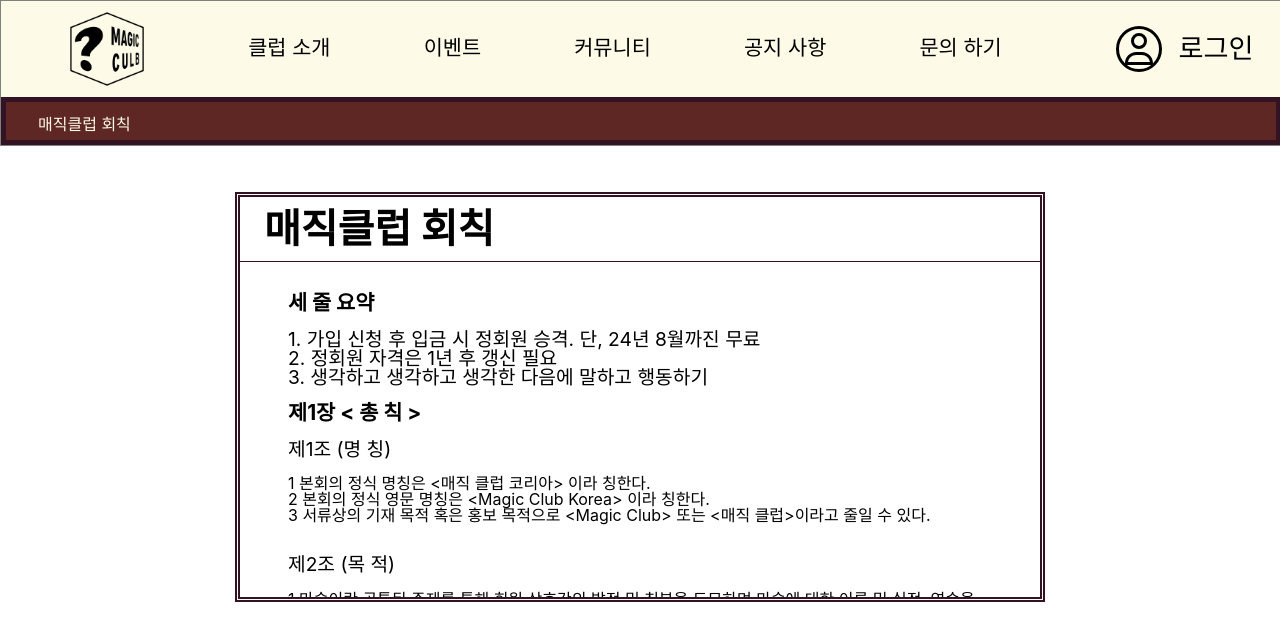
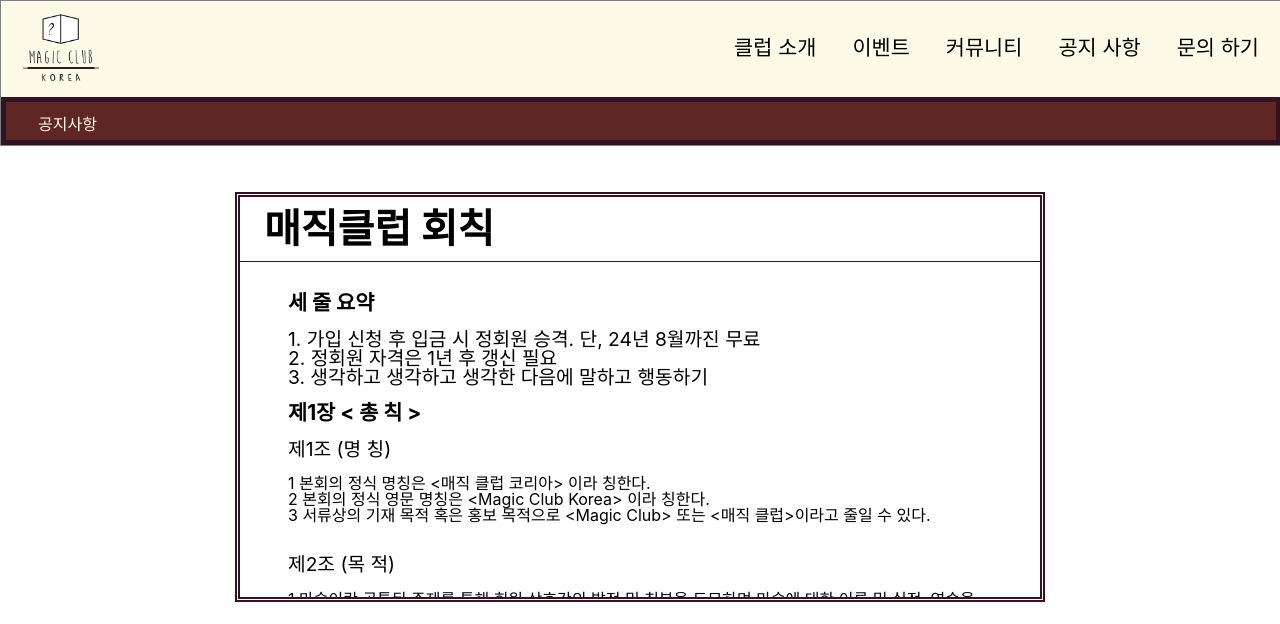
Before and after one commit to ryuunderground/ryuunderground.github.io, a Python web app: template templates/notification_rule.html in a window 1280 px wide. Shown: the top 624 px of the page. Run offline with Jinja, Linux system fonts and the light colour scheme; the template is opened without the code that fills it, so the values that code supplies are empty; some web fonts are replaced.

Commit message:
feader fix no login

```diff
--- a/styles/components/header.css
+++ b/styles/components/header.css
@@ -12,7 +12,6 @@ header {
   display: grid;
   width: 100%;
   height: 9rem;
-  grid-template-columns: 10rem 1fr 12rem;
   grid-template-rows: 2fr 1fr;
   border: 1px solid gray;
   position: fixed;
@@ -20,40 +19,39 @@ header {
   grid-area: 1/1/2/2;
   z-index: 99;
 }
-header .logo {
-  width: 100%;
-  height: 100%;
+header .upper {
   grid-area: 1/1/2/2;
-  position: relative;
+  display: flex;
+  justify-content: space-between;
+  padding: 0 1rem;
 }
-header .logo .logo__img__container {
+header .upper .logo .logo__img__container {
   display: flex;
   height: 100%;
   justify-content: center;
   align-items: center;
   width: 100%;
 }
-header .logo .logo__img__container img {
+header .upper .logo .logo__img__container img {
   width: 5.5rem;
   height: 5.5rem;
   max-height: 150px;
-  position: absolute;
-  right: 0.6rem;
 }
-header .menu_bar {
+header .upper .menu_bar {
   display: flex;
   flex-direction: row;
   grid-area: 1/2/2/-2;
   justify-content: space-evenly;
   align-items: center;
+  gap: 1.5rem;
 }
-header .profile__container {
+header .upper .profile__container {
   display: flex;
   grid-area: 1/-2/2/-1;
   justify-content: center;
   align-items: center;
 }
-header .profile__container .profile {
+header .upper .profile__container .profile {
   display: flex;
   flex-direction: row;
   justify-content: center;
@@ -93,24 +91,19 @@ header .__label {
     grid-template-columns: 150px 1fr 100px;
     grid-template-rows: 1fr 3rem;
   }
-  header .__label {
-    grid-area: 2/1/-1/-1;
-  }
-  header .logo {
+  header .upper .logo {
     grid-area: 1/1/2/2;
   }
-  header .logo .logo__img__container {
+  header .upper .logo .logo__img__container {
     display: flex;
     justify-content: center;
     align-items: center;
   }
-  header .logo .logo__img__container img {
-    width: 110px;
-    height: 110px;
+  header .upper .menu_bar {
+    display: none;
   }
-  header .menu_bar,
-  header .profile__container {
-    display: none;
+  header .__label {
+    grid-area: 2/1/-1/-1;
   }
   header .hamburger {
     display: flex;
--- a/templates/notification_rule.html
+++ b/templates/notification_rule.html
@@ -9,9 +9,10 @@
   <body>
     <div class="too_small">화면이<br />너무작<br />습니다.</div>
     <header>
+      <div class="upper">
         <a href="/templates/main.html" class="logo">
           <div class="logo__img__container">
-          <img src="/img/new_logo_nobackground.png" />
+            <img src="/img/mklogotp.png" />
           </div>
         </a>
 
@@ -22,7 +23,9 @@
             </button>
           </li>
           <li>
-          <button class="menu-option abtn" onclick="openEvent()">이벤트</button>
+            <button class="menu-option abtn" onclick="openEvent()">
+              이벤트
+            </button>
           </li>
           <li>
             <button class="menu-option abtn" onclick="openComu()">
@@ -40,38 +43,12 @@
             </button>
           </li>
         </ul>
-      <!--로그인 시 실명과 함께 등장
-      <a
-        class="profile__container span-anchor"
-        href="/account.html>
-        <div class="profile">
-          <div class="profile__username">
-            <span class="span-anchor">Admin1234</span>
       </div>
+
+      <div class="__label">
+        <span>공지사항</span>
       </div>
-      </a>
-      -->
-      <a class="profile__container span-anchor" href="/templates/login.html">
-        <div class="profile">
-          <div class="profile__img profile__img__login">
-            <svg
-              xmlns="http:/www.w3.org/2000/svg"
-              height="1em"
-              viewBox="0 0 448 512"
-            >
-              <path
-                d="M304 128a80 80 0 1 0 -160 0 80 80 0 1 0 160 0zM96 128a128 128 0 1 1 256 0A128 128 0 1 1 96 128zM49.3 464H398.7c-8.9-63.3-63.3-112-129-112H178.3c-65.7 0-120.1 48.7-129 112zM0 482.3C0 383.8 79.8 304 178.3 304h91.4C368.2 304 448 383.8 448 482.3c0 16.4-13.3 29.7-29.7 29.7H29.7C13.3 512 0 498.7 0 482.3z"
-              />
-            </svg>
-          </div>
-          <div class="profile__username__login">
-            <span>로그인</span>
-          </div>
-        </div></a
-      >
-      <div class="__label">
-        <span>매직클럽 회칙</span>
-      </div>
+
       <div class="hamburger">
         <svg
           class="hamburger__icon"
@@ -100,18 +77,6 @@
           </svg>
         </div>
         <ul class="mobile-nav-list">
-          <!--로그인 시 보이게
-          <li>
-            <button class="menu-option abtn" onclick="openAccount()">
-              마이 페이지
-            </button>
-          </li>
-        -->
-          <li>
-            <button class="menu-option abtn" onclick="openLogin()">
-              로그인
-            </button>
-          </li>
           <li>
             <button class="menu-option abtn" onclick="openIntro()">
               클럽소개
```
Also changed, not shown: templates/event_ongoing.html (+7 -42 lines), templates/main.html (+5 -47 lines), templates/notification.html (+9 -44 lines). Lines whose indentation alone changed are shown as unchanged.
